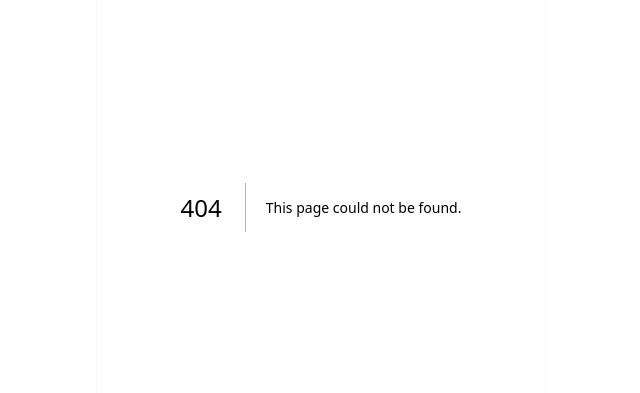
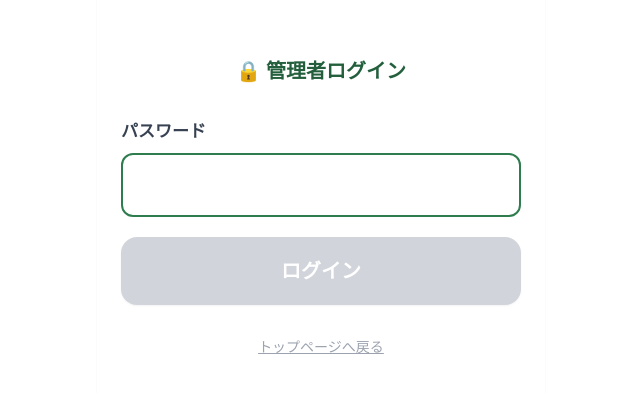
Before and after one commit to nisimura0227-gif/-, a Next.js app: page /admin/login in a window 1280 px wide. Before the commit this address had no page. Shown: the part 193-586 px from the top of the page, without its empty margins (319-959 px from the left). Built offline with nearby package versions, Linux system fonts and the light colour scheme.

Commit message:
Add files via upload

```diff
--- /dev/null
+++ b/app/admin/login/page.tsx
@@ -0,0 +1,66 @@
+"use client";
+
+import { useState } from "react";
+import { useRouter } from "next/navigation";
+import Link from "next/link";
+
+export default function AdminLoginPage() {
+  const router = useRouter();
+  const [password, setPassword] = useState("");
+  const [error, setError] = useState("");
+  const [submitting, setSubmitting] = useState(false);
+
+  async function handleSubmit(e: React.FormEvent) {
+    e.preventDefault();
+    setSubmitting(true);
+    setError("");
+    try {
+      const res = await fetch("/api/admin/login", {
+        method: "POST",
+        headers: { "Content-Type": "application/json" },
+        body: JSON.stringify({ password }),
+      });
+      const data = await res.json();
+      if (!res.ok) {
+        setError(data.message || "ログインに失敗しました。");
+        setSubmitting(false);
+        return;
+      }
+      router.push("/admin");
+      router.refresh();
+    } catch {
+      setError("通信エラーが発生しました。");
+      setSubmitting(false);
+    }
+  }
+
+  return (
+    <main className="flex min-h-screen flex-col justify-center px-6 py-10">
+      <h1 className="mb-8 text-center text-xl font-bold text-brand-dark">🔒 管理者ログイン</h1>
+      <form onSubmit={handleSubmit} className="flex flex-col gap-5">
+        <div>
+          <label className="mb-2 block text-base font-bold text-gray-700">パスワード</label>
+          <input
+            type="password"
+            value={password}
+            onChange={(e) => setPassword(e.target.value)}
+            required
+            autoFocus
+            className="w-full rounded-xl border-2 border-gray-300 bg-white px-4 py-4 text-lg focus:border-brand focus:outline-none"
+          />
+        </div>
+        {error && <p className="rounded-lg bg-red-50 px-4 py-3 text-sm font-semibold text-red-600">{error}</p>}
+        <button
+          type="submit"
+          disabled={submitting || !password}
+          className="w-full rounded-2xl bg-brand px-6 py-5 text-xl font-bold text-white shadow-sm active:bg-brand-dark disabled:bg-gray-300"
+        >
+          {submitting ? "確認中..." : "ログイン"}
+        </button>
+      </form>
+      <Link href="/" className="mt-8 text-center text-sm text-gray-400 underline">
+        トップページへ戻る
+      </Link>
+    </main>
+  );
+}
```
